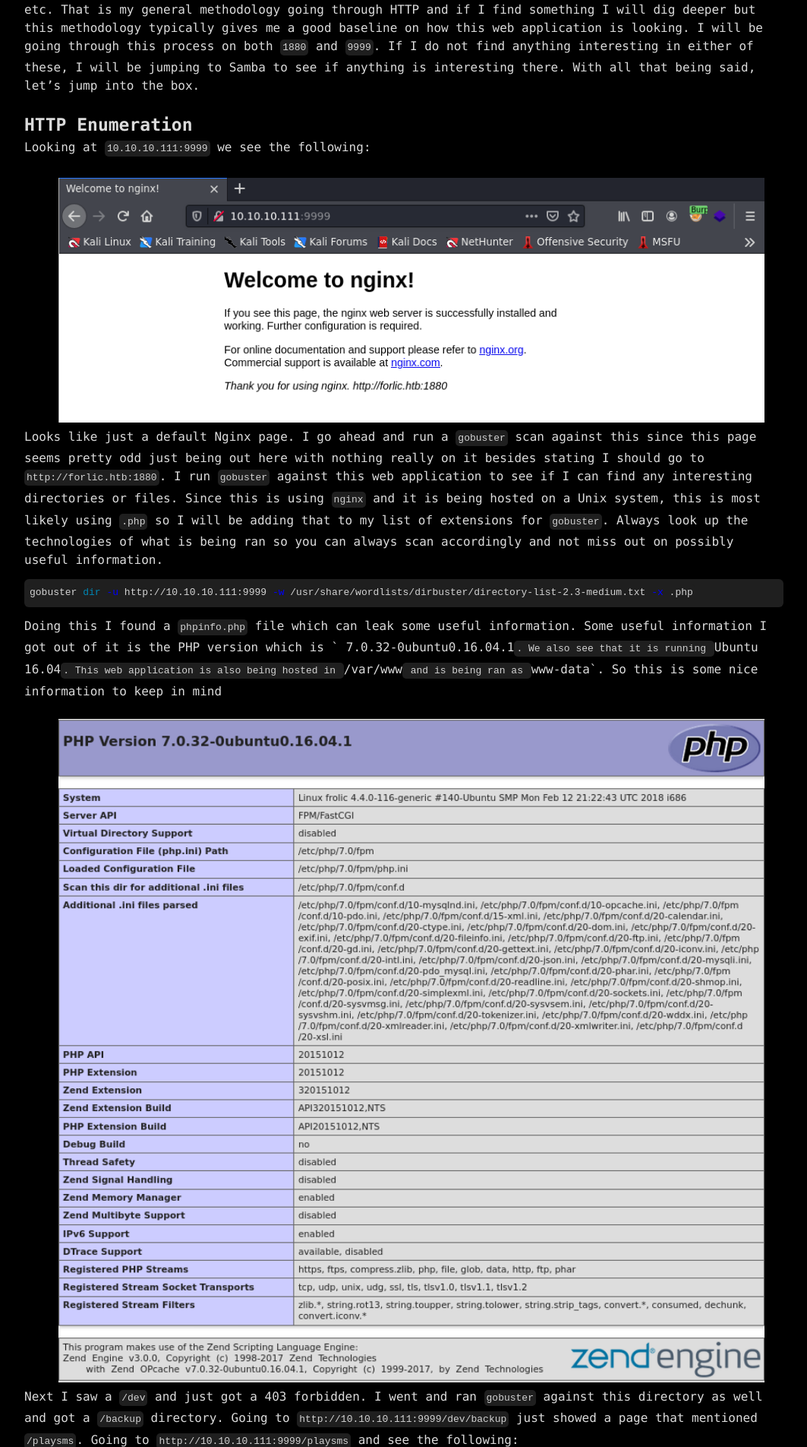
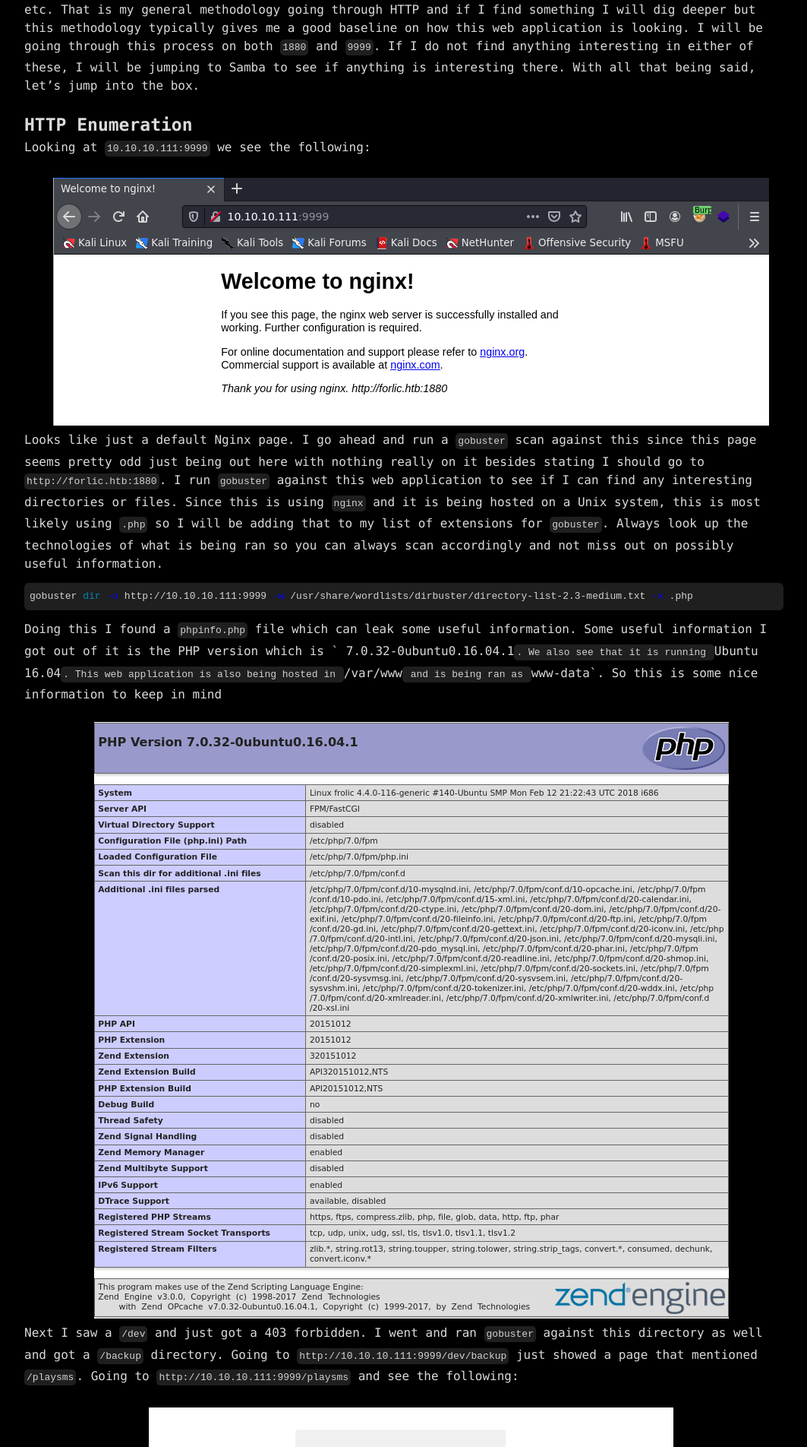
Before and after one commit to notbricey/brisee.github.io, a Jekyll site: the page built from _posts/2021-06-14-htb-frolic.md, in a window 1280 px wide. Shown: the part 3290-5194 px from the top of the page at 76% size, without its empty margins (108-1171 px from the left). Built offline with Jekyll 4.4.1, drawn with Linux system fonts in a browser that asks for light colours.

Commit message:
Update 2021-06-14-htb-frolic.md

```diff
--- a/_posts/2021-06-14-htb-frolic.md
+++ b/_posts/2021-06-14-htb-frolic.md
@@ -5,12 +5,6 @@ modified: 2021-06-14
 categories: [Hack The Box]
 ---
 
-<style>
-img {
-  width: 93%;
-  height: 93%;
-}
-</style>
 
 # HackTheBox | Frolic
 
```
